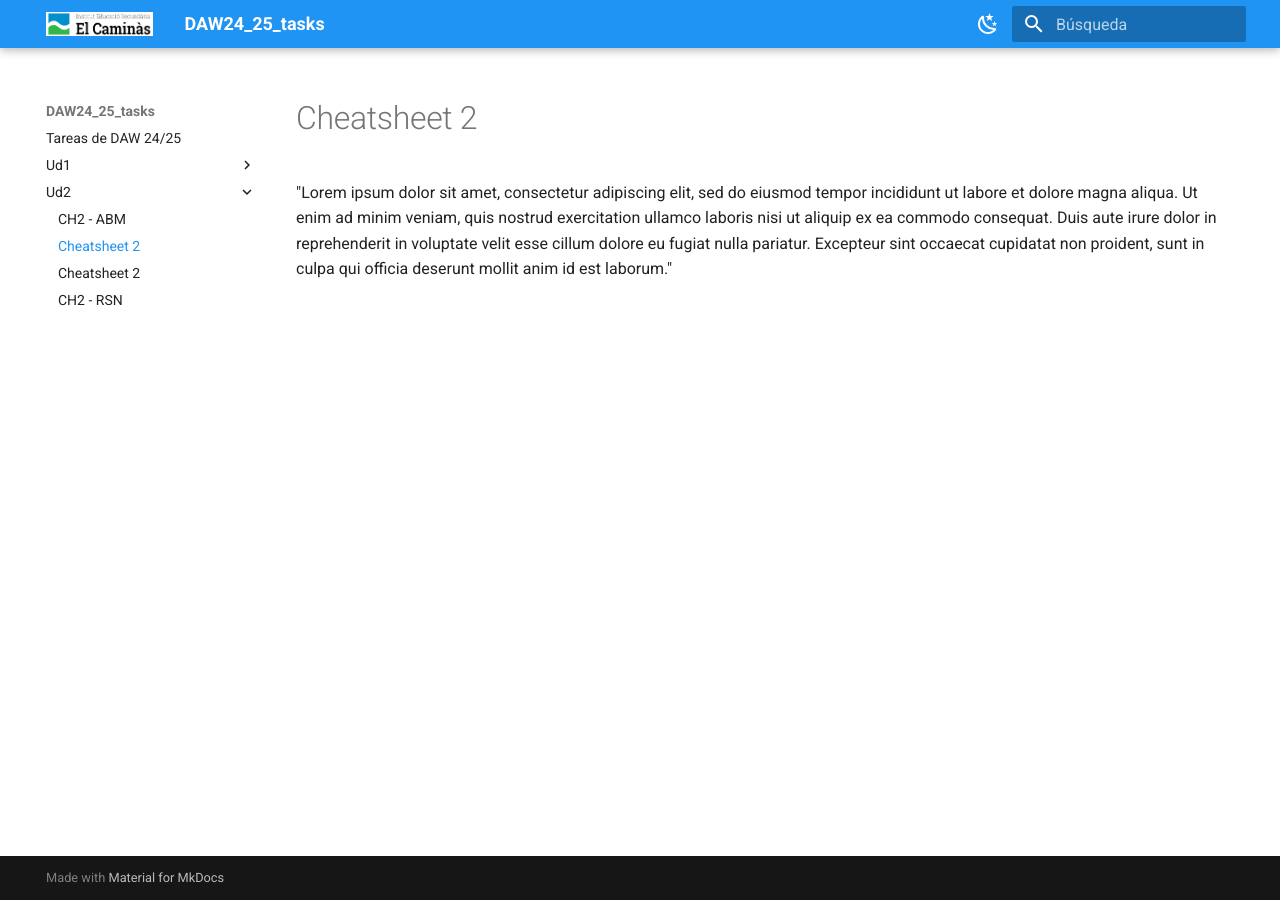
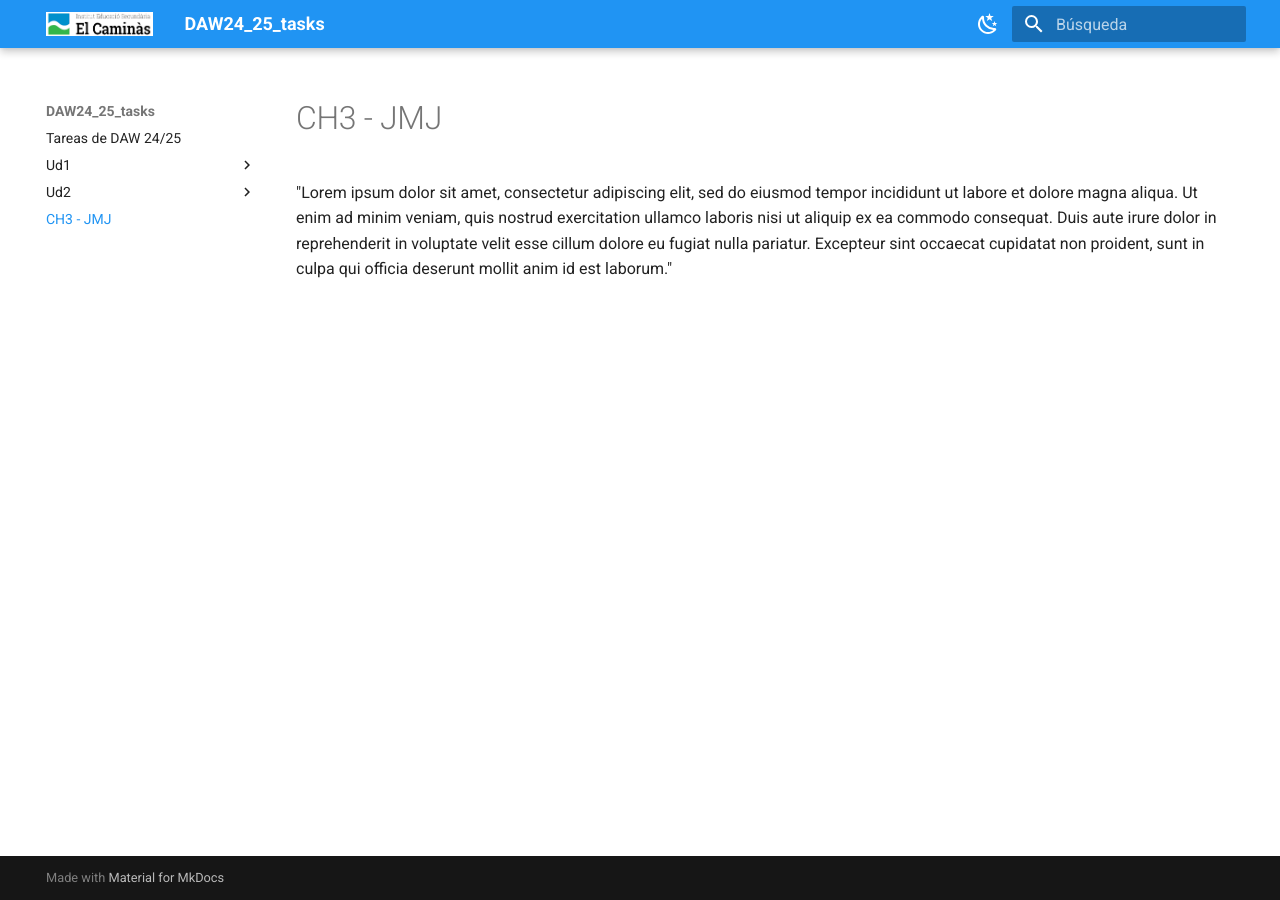
Before and after one commit to jmunozji/DAW24_25_tasks, an MkDocs documentation site: the page built from docs/Ud3/Ch3_JMJ.md, in a window 1280 px wide. Built offline with MkDocs 1.6.1 and Material for MkDocs 9.7.7, drawn with Linux system fonts in a browser that asks for light colours.

Commit message:
Muevo cheasheet de ejemplo a UD3

```diff
--- a/docs/Ud2/Ch2_MMC.md
+++ b/docs/Ud2/Ch2_MMC.md
@@ -1,5 +1,5 @@
 ---
-title: 'Cheatsheet 2'
+title: 'CH2 - MMC'
 ---
 
 # CheatSheet Docker MMC
--- a/docs/Ud2/Ch2_JMJ.md
+++ b/docs/Ud3/Ch3_JMJ.md
@@ -1,5 +1,5 @@
 ---
-title: 'Cheatsheet 2'
+title: 'CH3 - JMJ'
 ---
 
 "Lorem ipsum dolor sit amet, consectetur adipiscing elit, sed do eiusmod tempor incididunt ut labore et dolore magna aliqua. Ut enim ad minim veniam, quis nostrud exercitation ullamco laboris nisi ut aliquip ex ea commodo consequat. Duis aute irure dolor in reprehenderit in voluptate velit esse cillum dolore eu fugiat nulla pariatur. Excepteur sint occaecat cupidatat non proident, sunt in culpa qui officia deserunt mollit anim id est laborum."
```
